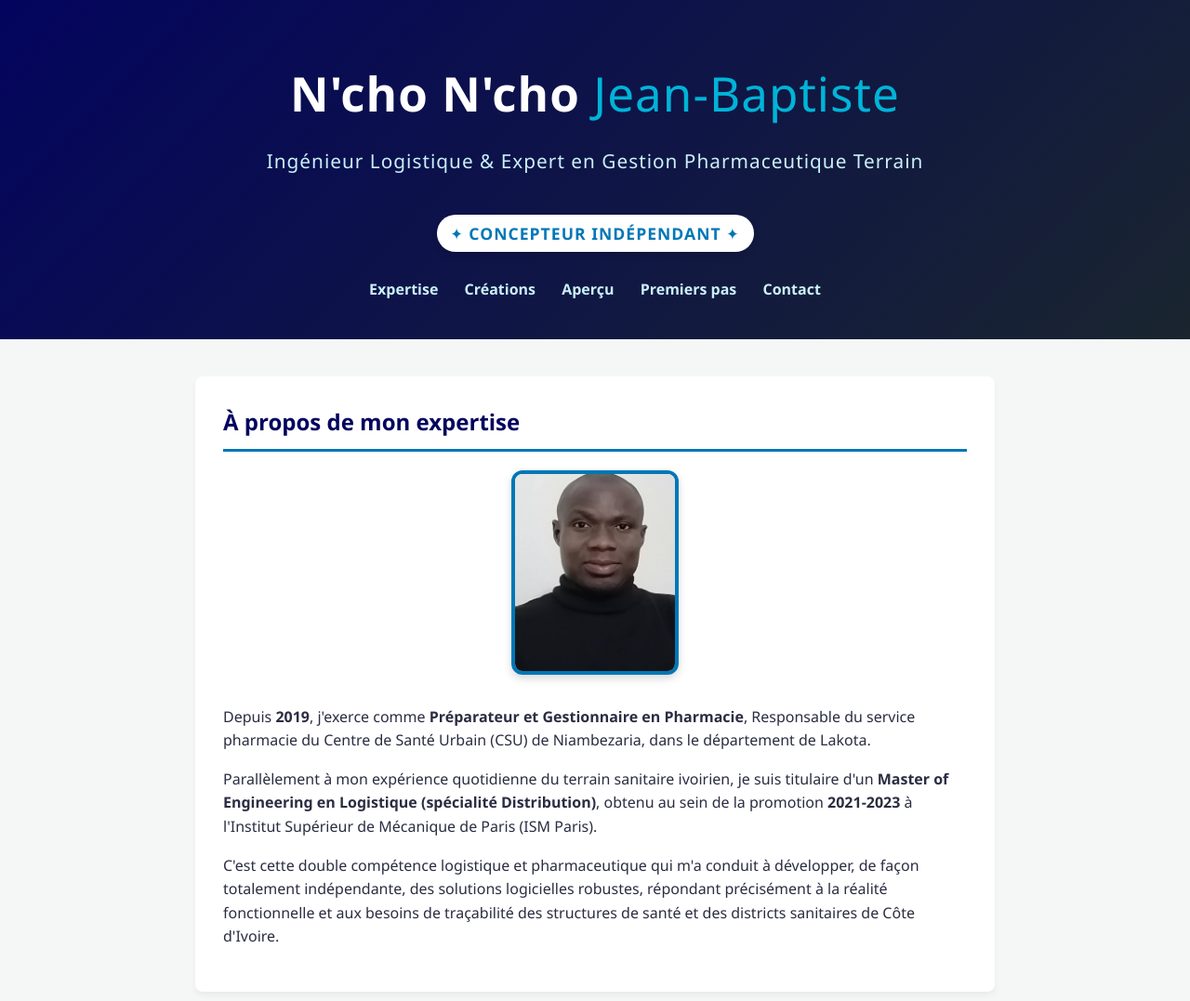
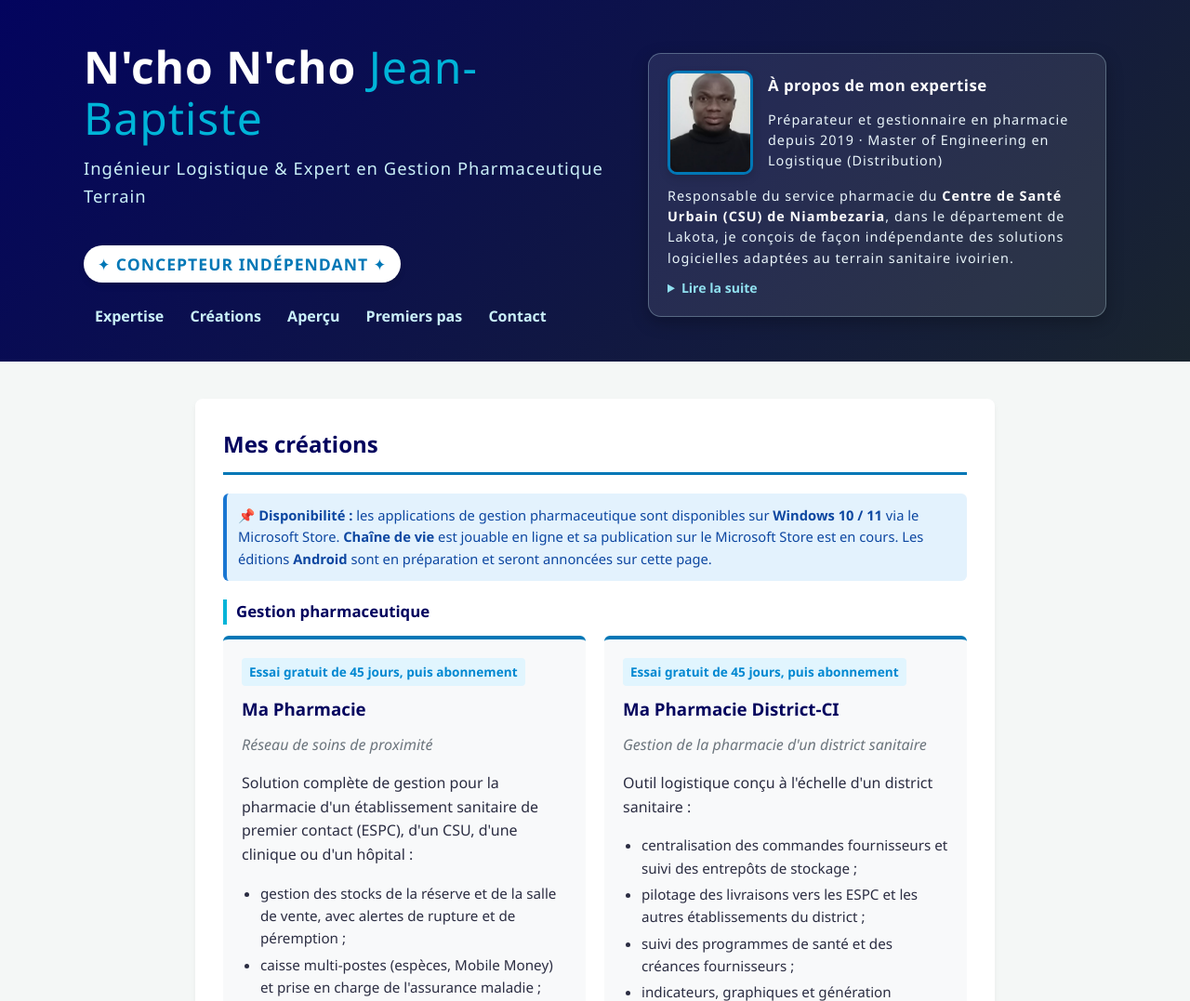
Before and after one commit to nchonchojb/ma-page-internet, a plain HTML site: page index.html in a window 1280 px wide. Shown: the top 1077 px of the page at 93% size. Drawn offline with Linux system fonts and the light colour scheme.

Commit message:
Update index.html

```diff
--- a/index.html
+++ b/index.html
@@ -96,7 +96,7 @@
             background: linear-gradient(135deg, var(--dark) 0%, #1a252f 100%);
             color: white;
             text-align: center;
-            padding: 60px 20px 40px;
+            padding: 44px 20px 36px;
         }
         header h1 { font-size: 3.2em; font-weight: 800; letter-spacing: 1px; margin: 0; }
         header p { font-size: 1.3em; letter-spacing: 1px; margin-top: 15px; color: #caf0f8; }
@@ -122,6 +122,31 @@
             border-bottom: 2px solid transparent;
         }
         nav a:hover { border-bottom-color: #00b4d8; }
+        .hero { max-width: 1100px; margin: 0 auto; display: grid; grid-template-columns: 1fr; gap: 28px; align-items: center; text-align: center; }
+        .hero-text h1 { font-size: 2.8em; line-height: 1.15; }
+        .hero-text p { font-size: 1.15em; margin-top: 12px; }
+        .hero-text nav { margin-top: 24px; }
+        .profile-card {
+            background: rgba(255,255,255,0.09);
+            border: 1px solid rgba(202,240,248,0.30);
+            border-radius: 14px;
+            padding: 18px 20px;
+            text-align: left;
+            box-shadow: 0 6px 18px rgba(0,0,0,0.25);
+        }
+        .profile-top { display: flex; gap: 16px; align-items: center; }
+        .profile-card .profile-img { width: 92px; height: 112px; flex: none; border-width: 3px; border-radius: 10px; }
+        .profile-card h2 { color: #fff; border: 0; padding: 0; margin: 0 0 4px; font-size: 1.05em; letter-spacing: .5px; }
+        .profile-role { margin: 0; font-size: .86em; color: #caf0f8; line-height: 1.4; }
+        .profile-card p { font-size: .9em; line-height: 1.55; margin: 12px 0 0; color: #eaf6fb; }
+        .profile-card strong { color: #fff; }
+        .profile-card details { margin-top: 6px; }
+        .profile-card summary { cursor: pointer; color: #90e0ef; font-weight: 600; font-size: .88em; margin-top: 10px; }
+        .profile-card summary:hover { color: #fff; }
+        @media(min-width: 900px) {
+            .hero { grid-template-columns: 1.15fr 1fr; text-align: left; gap: 40px; }
+            .hero-text h1 { font-size: 3em; }
+        }
         .container { max-width: 900px; margin: 0 auto; padding: 40px 20px; }
         .section {
             background: white;
@@ -237,6 +262,8 @@
         footer a { color: var(--primary); margin: 0 8px; }
         @media(max-width: 600px) {
             header h1 { font-size: 2.2em; }
+            .hero-text h1 { font-size: 2.2em; }
+            .hero-text p { font-size: 1.05em; }
             header p { font-size: 1.05em; }
             nav a { display: inline-block; margin: 4px 8px; }
         }
@@ -245,6 +272,8 @@
 <body>
 
     <header>
+        <div class="hero">
+            <div class="hero-text">
                 <h1>N'cho N'cho <span style="color: #00b4d8; font-weight: 300;">Jean-Baptiste</span></h1>
                 <p>Ingénieur Logistique &amp; Expert en Gestion Pharmaceutique Terrain</p>
                 <div class="badge-header">✦ Concepteur Indépendant ✦</div>
@@ -255,19 +284,27 @@
                     <a data-goatcounter-click="menu-demarrer" data-goatcounter-title="Menu : Premiers pas" href="#demarrer">Premiers pas</a>
                     <a data-goatcounter-click="menu-contact" data-goatcounter-title="Menu : Contact" href="#contact">Contact</a>
                 </nav>
+            </div>
+
+            <aside class="profile-card" id="expertise">
+                <div class="profile-top">
+                    <img src="photo-ncho.jpeg" alt="N'cho N'cho Jean-Baptiste" class="profile-img">
+                    <div>
+                        <h2>À propos de mon expertise</h2>
+                        <p class="profile-role">Préparateur et gestionnaire en pharmacie depuis 2019 · Master of Engineering en Logistique (Distribution)</p>
+                    </div>
+                </div>
+                <p>Responsable du service pharmacie du <strong>Centre de Santé Urbain (CSU) de Niambezaria</strong>, dans le département de Lakota, je conçois de façon indépendante des solutions logicielles adaptées au terrain sanitaire ivoirien.</p>
+                <details>
+                    <summary>Lire la suite</summary>
+                    <p>Parallèlement à mon expérience quotidienne du terrain sanitaire ivoirien, je suis titulaire d'un <strong>Master of Engineering en Logistique (spécialité Distribution)</strong>, obtenu au sein de la promotion <strong>2021-2023</strong> à l'Institut Supérieur de Mécanique de Paris (ISM Paris).</p>
+                    <p>C'est cette double compétence logistique et pharmaceutique qui m'a conduit à développer, de façon totalement indépendante, des solutions logicielles robustes, répondant précisément à la réalité fonctionnelle et aux besoins de traçabilité des structures de santé et des districts sanitaires de Côte d'Ivoire.</p>
+                </details>
+            </aside>
+        </div>
     </header>
 
     <div class="container">
-
-        <div class="section" id="expertise">
-            <h2>À propos de mon expertise</h2>
-            <div class="profile-container">
-                <img src="photo-ncho.jpeg" alt="N'cho N'cho Jean-Baptiste" class="profile-img">
-            </div>
-            <p>Depuis <strong>2019</strong>, j'exerce comme <strong>Préparateur et Gestionnaire en Pharmacie</strong>, Responsable du service pharmacie du Centre de Santé Urbain (CSU) de Niambezaria, dans le département de Lakota.</p>
-            <p>Parallèlement à mon expérience quotidienne du terrain sanitaire ivoirien, je suis titulaire d'un <strong>Master of Engineering en Logistique (spécialité Distribution)</strong>, obtenu au sein de la promotion <strong>2021-2023</strong> à l'Institut Supérieur de Mécanique de Paris (ISM Paris).</p>
-            <p>C'est cette double compétence logistique et pharmaceutique qui m'a conduit à développer, de façon totalement indépendante, des solutions logicielles robustes, répondant précisément à la réalité fonctionnelle et aux besoins de traçabilité des structures de santé et des districts sanitaires de Côte d'Ivoire.</p>
-        </div>
 
         <div class="section" id="solutions">
             <h2>Mes créations</h2>
```
Lines whose indentation alone changed are shown as unchanged.
